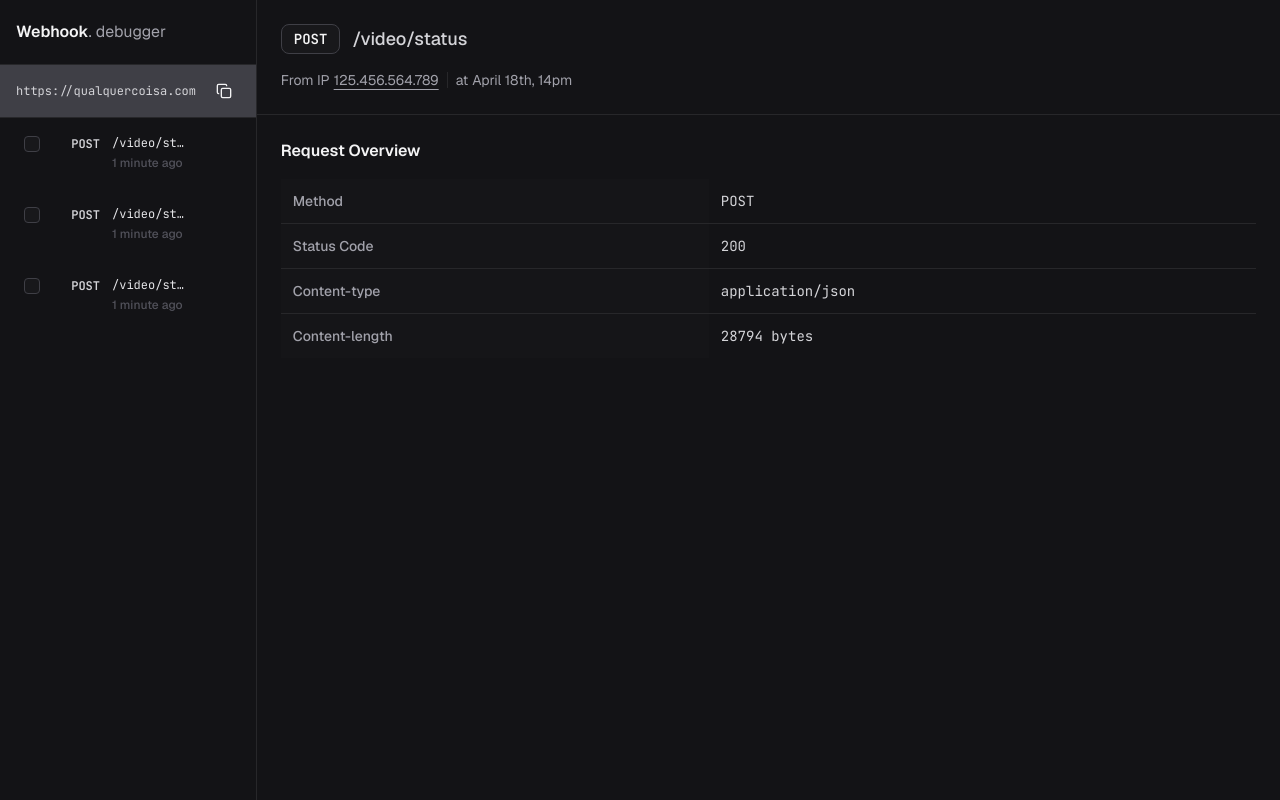
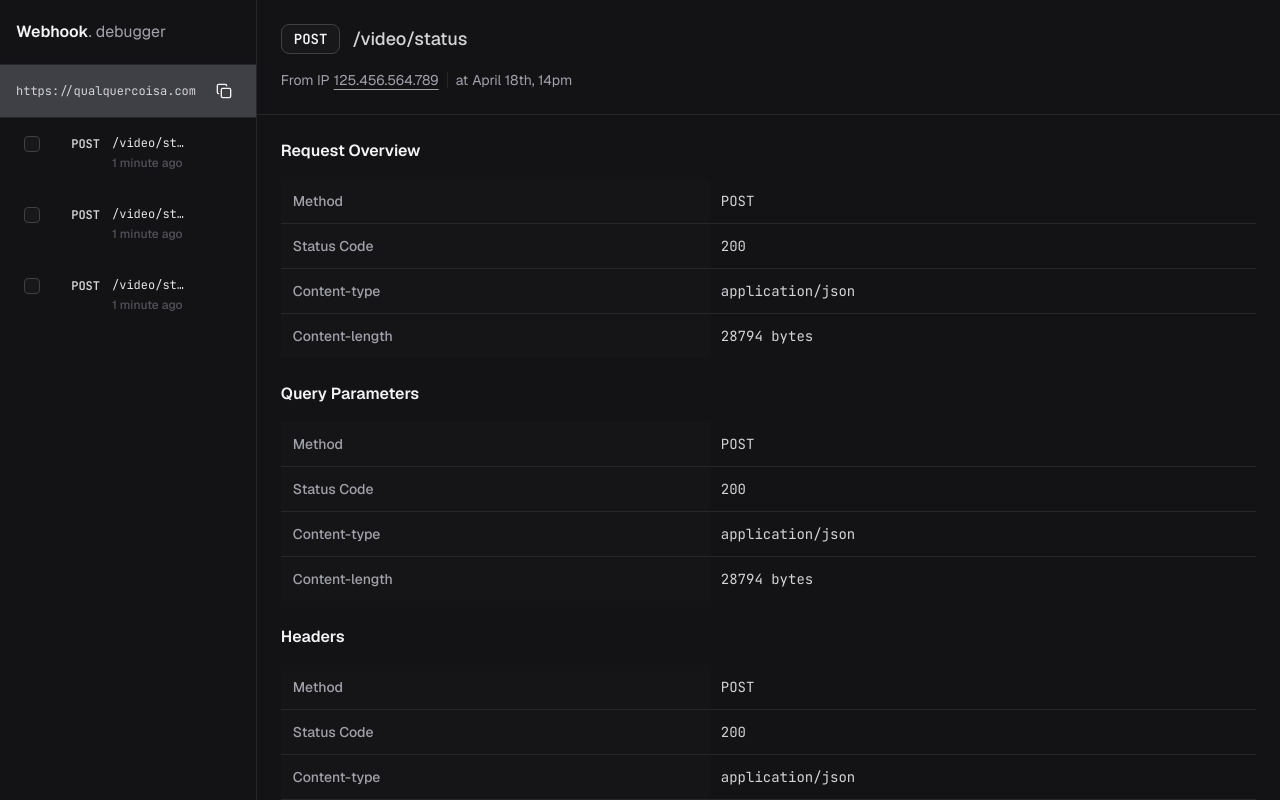
Before and after one commit to jacsonrsasse/webhook-debugger, a React (Vite) app in the folder web/: page / in a window 1280 px wide. Built offline with nearby package versions, Linux system fonts and the light colour scheme.

Commit message:
feat: created code block component

```diff
--- a/web/package.json
+++ b/web/package.json
@@ -18,6 +18,7 @@
     "react": "^19.1.1",
     "react-dom": "^19.1.1",
     "react-resizable-panels": "^3.0.6",
+    "shiki": "^3.14.0",
     "tailwind-merge": "^3.3.1",
     "tailwind-variants": "^3.1.1",
     "tailwindcss": "^4.1.16"
--- /dev/null
+++ b/web/src/components/ui/code-block.tsx
@@ -0,0 +1,40 @@
+import { useEffect, useState, type ComponentProps } from "react";
+import { codeToHtml } from "shiki";
+import { twMerge } from "tailwind-merge";
+
+interface CodeBlockProps extends ComponentProps<"div"> {
+  code: string;
+  language?: string;
+}
+
+export function CodeBlock({
+  className,
+  code,
+  language = "json",
+  ...props
+}: CodeBlockProps) {
+  const [parsedCode, setParsedCode] = useState("");
+
+  useEffect(() => {
+    if (code) {
+      codeToHtml(code, { lang: language, theme: "vesper" }).then((html) => {
+        setParsedCode(html);
+      });
+    }
+  }, [code, language]);
+
+  return (
+    <div
+      className={twMerge([
+        "relative rounded-lg border border-zinc-700 overflow-x-auto",
+        className,
+      ])}
+      {...props}
+    >
+      <div
+        className="[&_pre]:p-4 [&_pre]:text-sm [&_pre]:font-mono [&_pre]:leading-relaxed"
+        dangerouslySetInnerHTML={{ __html: parsedCode }}
+      ></div>
+    </div>
+  );
+}
--- a/web/src/routes/index.tsx
+++ b/web/src/routes/index.tsx
@@ -4,6 +4,7 @@
 import { WebhookDetailHeader } from "../components/webhook-detail-header";
 import { SectionTitle } from "../components/section-title";
 import { SectionDataTable } from "../components/section-data-table";
+import { CodeBlock } from "../components/ui/code-block";
 
 export const Route = createFileRoute("/")({
   component: Index,
@@ -49,7 +50,20 @@
                   <SectionDataTable data={overviewData} />
                 </div>
 
-                <div></div>
+                <div className="space-y-4">
+                  <SectionTitle>Query Parameters</SectionTitle>
+                  <SectionDataTable data={overviewData} />
+                </div>
+
+                <div className="space-y-4">
+                  <SectionTitle>Headers</SectionTitle>
+                  <SectionDataTable data={overviewData} />
+                </div>
+
+                <div className="space-y-4">
+                  <SectionTitle>Request Body</SectionTitle>
+                  <CodeBlock code={JSON.stringify(overviewData, null, 2)} />
+                </div>
               </div>
             </div>
           </div>
```
Also changed, not shown: 1 other file (tests, documents, lock files or other folders).
